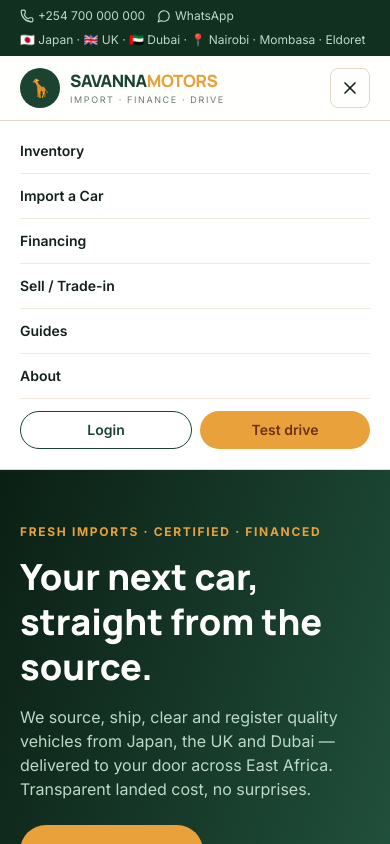
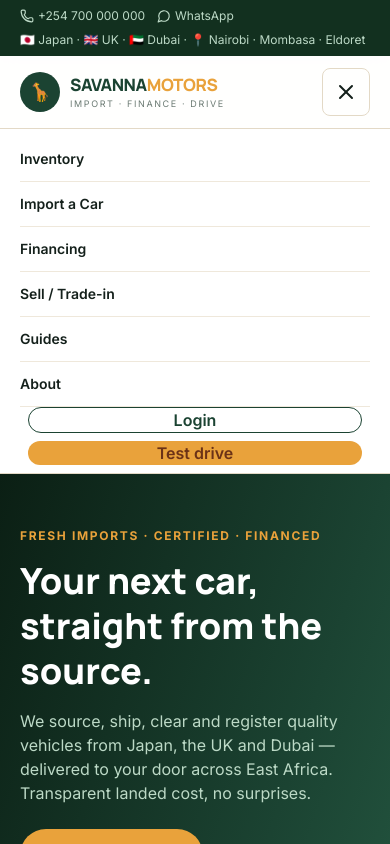
Before and after one commit to ismahdeismail-beep/SAVANNA-MOTORS, a Next.js app: page / in a window 390 px wide. Both pictures are taken after a click on the button "Menu". Shown: the top 844 px of the page. Built offline with nearby package versions, Linux system fonts and the light colour scheme.

Commit message:
feat: mobile improvements - bigger touch targets, improved hero shadow, larger menu icons

```diff
--- a/app/page.tsx
+++ b/app/page.tsx
@@ -48,7 +48,7 @@ export default function HomePage() {
             </div>
           </div>
 
-          <div className="car-ph w-full h-48 rounded-md bg-savanna-50 flex items-center justify-center mb-4">
+          <div className="car-ph w-full h-48 rounded-md bg-savanna-50 flex items-center justify-center mb-4 shadow-lift transition-transform hover:scale-105">
             <span className="text-3xl text-savanna-300">🚗</span>
           </div>
         </Container>
--- a/components/site-header.tsx
+++ b/components/site-header.tsx
@@ -59,10 +59,10 @@ export function SiteHeader() {
 
           <button
             onClick={() => setOpen((v) => !v)}
-            className="grid h-10 w-10 place-items-center rounded-lg border border-sand-300 lg:hidden"
+            className="grid h-12 w-12 place-items-center rounded-lg border border-sand-300 lg:hidden focus-inset-focus focus-ring-2 focus-ring-savanna-200"
             aria-label="Menu"
           >
-            {open ? <X className="h-5 w-5" /> : <Menu className="h-5 w-5" />}
+            {open ? <X className="h-6 w-6" /> : <Menu className="h-6 w-6" />}
           </button>
         </Container>
 
@@ -79,9 +79,9 @@ export function SiteHeader() {
                   {n.label}
                 </Link>
               ))}
-              <div className="flex gap-2 py-3">
-                <Link href="/account" className="btn btn-out btn-sm flex-1">Login</Link>
-                <Link href="/inventory" className="btn btn-gold btn-sm flex-1">Test drive</Link>
+              <div className="space-y-2 px-2">
+                <Link href="/account" className="btn btn-out w-full sm:btn-sm">Login</Link>
+                <Link href="/inventory" className="btn btn-gold w-full sm:btn-sm">Test drive</Link>
               </div>
             </Container>
           </div>
```
